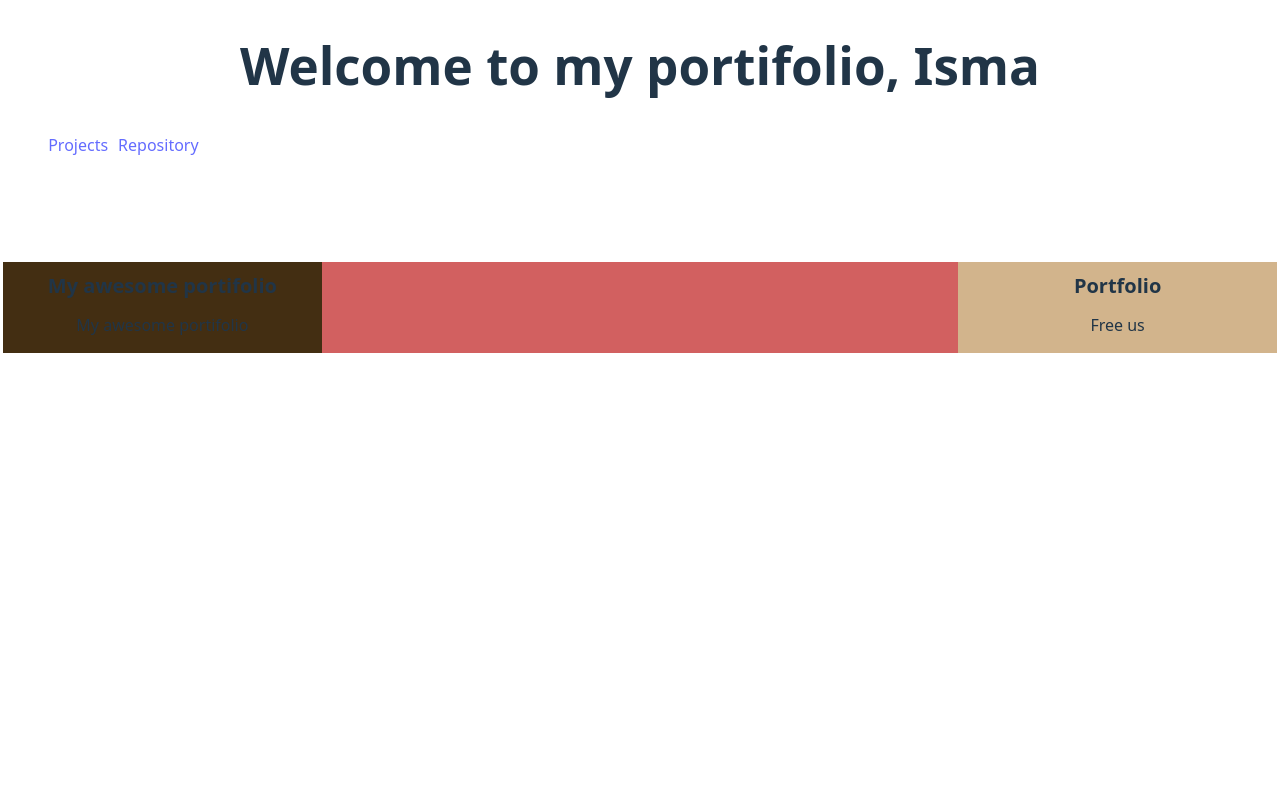
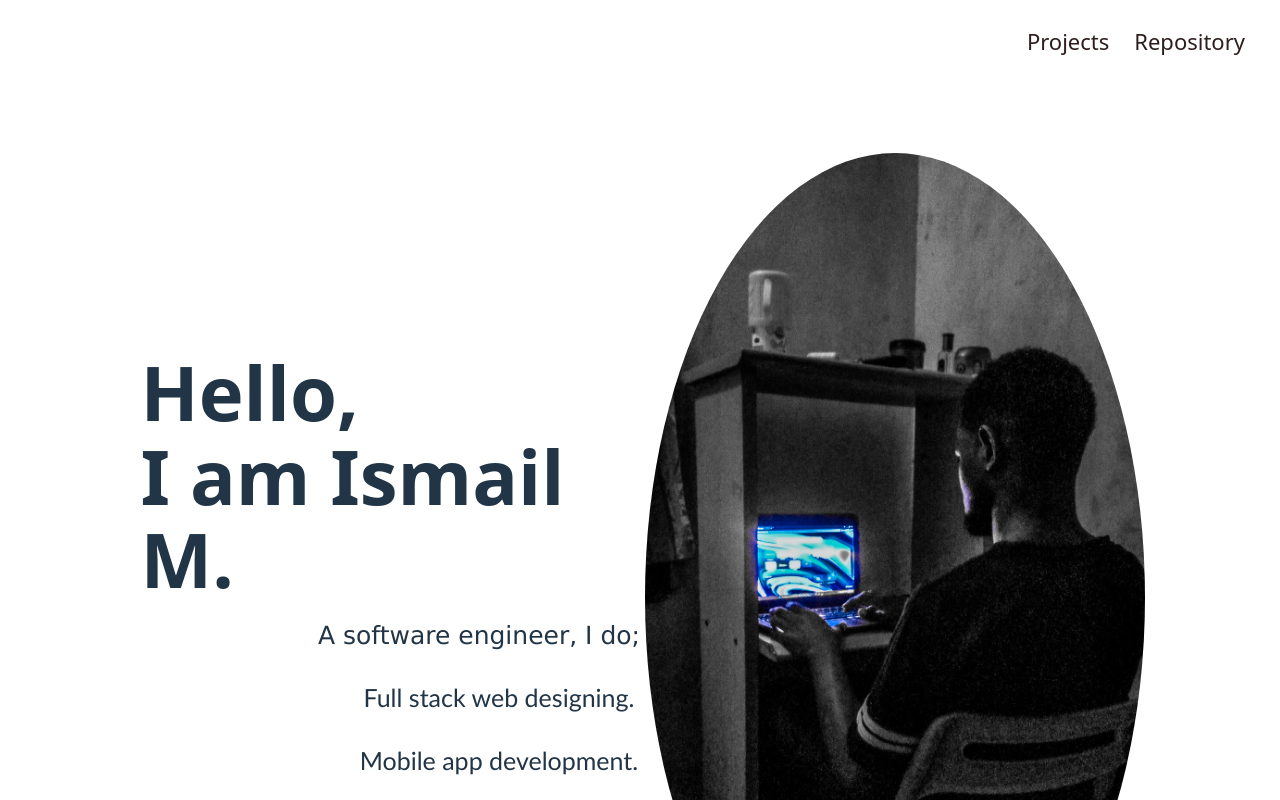
Before and after one commit to IsmaCoder024/Portifolio, a React (Vite) app: page / in a window 1280 px wide. Shown: the top 800 px of the page. Built offline with nearby package versions, Linux system fonts and the light colour scheme.

Commit message:
Ready to view commit

```diff
--- a/package.json
+++ b/package.json
@@ -10,6 +10,7 @@
     "preview": "vite preview"
   },
   "dependencies": {
+    "lucide-react": "^0.553.0",
     "react": "^19.1.1",
     "react-dom": "^19.1.1",
     "react-router-dom": "^7.9.4"
--- a/src/componets/Header.css
+++ /dev/null
@@ -1,67 +0,0 @@
-body {
-  place-items: top;
-}
-
-.div-header {
-}
-
-.nav-header {
-  display: flex;
-    background: rgb(63, 153, 171);
-    width: fit-content;
-    float: right;
-    padding: 6px;
-}
-
-ul {
-  display: flex;
-}
-
-li {
-  list-style: none;
-  margin: 5px;
-}
-
-.main{
-    display: flex;
-  flex-wrap: nowrap;
-  margin-top: 100px;
-  gap: 50%;
-  justify-content: center;
-}
-.main-left{
-    margin-left: 0px;
-    justify-self: left;
-    width: 30%;
-    background: tan;
-}
-
-.main-left h1{
-    font-size: 20px;
-    margin-bottom: 0px;
-
-}
-
-.main-right{
-    margin-left: 0px;
-    justify-self: right;
-     background: tan;
-     width: fit-content;
-}
-
-.main-right h1{
-    font-size: 20px;
-    margin-bottom: 0px;
-
-}
-
-.div-item{
-    background: indianred;
-   width: fit-content;
-}
-
-.div-item ul{
-    width: fit-content;
-    display: flexbox;
-    flex-direction: column;
-}
--- a/src/componets/Header.jsx
+++ /dev/null
@@ -1,13 +0,0 @@
-import "./Header.css";
-
-import React from "react";
-
-function Header({ title, theme }) {
-  return (
-    <header>
-      <h1>Welcome {theme}, {title} </h1>
-    </header>
-  );
-}
-
-export default Header;
--- a/src/componets/HeaderItem.css
+++ /dev/null
@@ -1,43 +0,0 @@
-.main{
-    display: flex;
-  flex-wrap: nowrap;
-  margin-top: 100px;
-  gap: 50%;
-  justify-content: center;
-}
-.main-left{
-    margin-left: 0px;
-    justify-self: left;
-    width: 30%;
-    background: tan;
-}
-
-.main-left h1{
-    font-size: 20px;
-    margin-bottom: 0px;
-
-}
-
-.main-right{
-    margin-left: 0px;
-    justify-self: right;
-     background: tan;
-     width: fit-content;
-}
-
-.main-right h1{
-    font-size: 20px;
-    margin-bottom: 0px;
-
-}
-
-.div-item{
-    background: indianred;
-   width: fit-content;
-}
-
-.div-item ul{
-    width: fit-content;
-    display: flexbox;
-    flex-direction: column;
-}
--- a/src/componets/HomeItem.css
+++ /dev/null
@@ -1,14 +0,0 @@
-.main-left{
-    margin-left: 0px;
-    justify-self: left;
-    width: 30%;
-    background: rgb(67, 46, 18);
-}
-
-
-.main-right{
-    margin-left: 0px;
-    justify-self: right;
-     background: tan;
-     width: 30%;
-}
--- a/src/componets/HomeItem.jsx
+++ /dev/null
@@ -1,14 +0,0 @@
-import './HomeItem.css';
-
-function HomeItem({ title, description }) {
-  return (
-    <>
-      <div>
-        <h1>{title}</h1>
-        <p>{description}</p>
-      </div>
-    </>
-  );
-}
-
-export default HomeItem;
--- a/src/componets/Navigation.css
+++ b/src/componets/Navigation.css
@@ -0,0 +1,76 @@
+/* Base container */
+.top-items {
+  position: fixed;
+  display: flex;
+
+  gap: 25px;
+  padding: 10px 20px;
+  /* background: rgba(0, 0, 0, 0.6); */
+  border-radius: 8px;
+  z-index: 1000;
+  top: 15px;
+  right: 15px;
+  transition: all 0.3s ease;
+}
+
+.top-items a {
+  color: rgb(45, 29, 29);
+  font-size: 22px;
+  text-decoration: none;
+  font-weight: 500;
+}
+
+.top-items a:hover {
+  color: #2d4a54;
+}
+
+/* Hamburger toggle (hidden on large screens) */
+.menu-toggle {
+
+  font-size: 24px;
+  position: fixed;
+  top: 15px;
+  left: 15px;
+  background: none;
+  border: none;
+  color: white;
+  z-index: 1100;
+  cursor: pointer;
+  display: none;
+}
+
+/* Responsive: small screens */
+@media (max-width: 768px) {
+  .menu-toggle {
+    position: relative;
+    display: block;
+    margin-bottom: 280px;
+  }
+
+  .top-items {
+    flex-direction: column;
+    justify-content: flex-start;
+    width: 200px;
+    height: 100%;
+    top: 0;
+    right: -220px; /* hidden by default */
+    background: rgba(0, 0, 0, 0.9);
+    border-radius: 0;
+    padding-top: 60px;
+  }
+
+  .top-items.open {
+    right: 0; /* slides in */
+  }
+
+  .top-items a {
+    display: block;
+    padding: 15px 20px;
+    border-bottom: 1px solid rgba(255, 255, 255, 0.1);
+  }
+
+  .top-items a:hover {
+    background: rgba(255, 255, 255, 0.1);
+    color: #00bfff;
+  }
+}
--- a/src/componets/Navigation.jsx
+++ b/src/componets/Navigation.jsx
@@ -1,22 +1,31 @@
 import "./Navigation.css";
+
+import React, { useState } from "react";
+import { Menu, X } from "lucide-react"; // icons
 import { NavLink } from "react-router-dom";
 
 function Navigation({ links }) {
+
+  const [open, setOpen] = useState(false);
+
   return (
     <>
-      <nav>
-        <ul>
-          {links.map((link, i) => (
-            <li key={i}>
-              <NavLink to={link.path}>
-                {link.label}
-            </NavLink>
-            </li>
-          ))}
-        </ul>
 
+      <button
+        className="menu-toggle"
+        onClick={() => setOpen(!open)}
+        aria-label="Toggle Menu"
+      >
+        {open ? <X size={24} /> : <><Menu size={24} /> Menu</>}
+      </button>
 
-      </nav>
+      <div className={`top-items ${open ? "open" : ""}`}>
+        {links.map((link, i) => (
+          <a key={i}>
+            <NavLink to={link.path}>{link.label}</NavLink>
+          </a>
+        ))}
+      </div>
     </>
   );
 }
--- a/src/index.css
+++ b/src/index.css
@@ -5,7 +5,8 @@
 
   color-scheme: light dark;
   color: rgba(255, 255, 255, 0.87);
-  background-color: #242424;
+  /* background-color: #242424; */
+  background-color: #aa9e9e;
 
   font-synthesis: none;
   text-rendering: optimizeLegibility;
--- a/src/pages/Homepage.css
+++ b/src/pages/Homepage.css
@@ -1,3 +1,68 @@
+.body{
+    background-color: rgb(167, 126, 50);
+}
+
 .main{
-    background: rgb(210, 96, 96);
+    /* background: firebrick; */
+    width: 80%;
+    margin: 150px;
+    display: grid;
+    grid-template-columns: repeat(auto-fit, minmax(50%, 1fr));
+    justify-content: center;
+    justify-self: center;
+    align-items: center;
 }
+
+.hello-div{
+    width: 100%;
+    margin-top: -250px;
+    /* background: rgb(41, 58, 15); */
+}
+
+.hello-div h1{
+    font-size: 76px;
+    text-align: left;
+    justify-self: right;
+    margin: 8px;
+    margin-left: 10px;
+}
+
+.pic-div{
+     width: 100%;
+    /* background: rgb(32, 45, 13); */
+    /* z-index: 900; */
+}
+
+.pic-div img{
+    height: fit-content;
+    width: 500px;
+    border-radius: 50%;
+}
+
+.desc-div{
+    margin-top: -700px;
+     width: 100%;
+    /* background: rgb(21, 26, 167); */
+}
+
+.desc-div p{
+    justify-self: right;
+    font-size: 25px;
+    font-family: 'Lucida Sans', 'Lucida Sans Regular', 'Lucida Grande', 'Lucida Sans Unicode', Geneva, Verdana, sans-serif;
+}
+
+.desc-div p ul{
+    font-family: 'Trebuchet MS', 'Lucida Sans Unicode', 'Lucida Grande', 'Lucida Sans', Arial, sans-serif;
+}
+
+@media (max-width: 768px) {
+
+.main{
+
+    grid-template-columns: 1fr;
+        /* margin: 50px auto;  */
+        width: 90%;
+        position: relative;
+}
+
+}
--- a/src/pages/Homepage.jsx
+++ b/src/pages/Homepage.jsx
@@ -1,34 +1,39 @@
-import './Homepage.css';
-import Header from "../componets/Header";
+import "./Homepage.css";
+import myPic from "../images/PSX_20240716_200731.jpg";
 import Navigation from "../componets/Navigation";
-import HomeItem from "../componets/HomeItem";
 
-function Homepage(){
+function Homepage() {
+  const links = [
+    { label: "Projects", path: "" },
+    { label: "Repository", path: "" },
+  ];
 
-    const links = [
-        { label: "Projects", path:""},
-        { label: "Repository", path:""}
-    ]
+  return (
+    <>
+      <Navigation links={links} />
 
-    return (
-        <>
-        <Header title={"Isma"} theme={"to my portifolio"}/>
-        <Navigation links={links}/>
-
-        <div className='main'>
-
-        <div className="main-left">
-            <HomeItem title={"My awesome portifolio"} description={"My awesome portifolio"}/>
+      <div className="main">
+        <div className="hello-div">
+          <h1>
+            Hello,
+            <br />I am Ismail M.
+          </h1>
         </div>
 
-        <div className="main-right">
-               <HomeItem title={"Portfolio"} description={"Free us"} />
+        <div className="pic-div">
+          <img src={myPic} />
         </div>
 
+        <div className="desc-div">
+          <p>
+            A software engineer, I do;
+            <ul>Full stack web designing.</ul>
+            <ul>Mobile app development.</ul>
+          </p>
         </div>
-
-        </>
-    )
+      </div>
+    </>
+  );
 }
 
 export default Homepage;
```
Also changed, not shown: src/images/PSX_20240716_200731.jpg (added), 1 other file (tests, documents, lock files or other folders).
